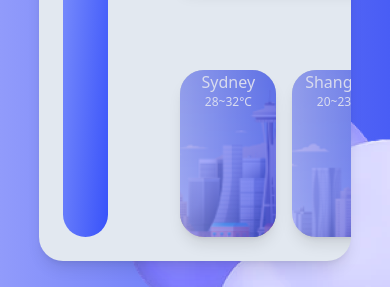
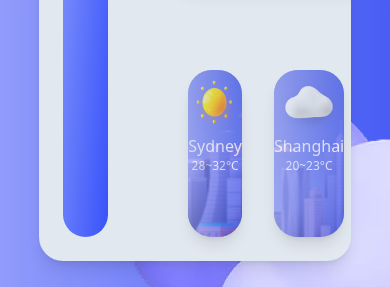
Before and after one commit to CamillaWan/weather-app, a React (Create React App) app: page / in a window 390 px wide. Shown: the part 499-786 px from the top of the page. Built offline with nearby package versions, Linux system fonts and the light colour scheme.

Commit message:
improve responsive performance for OtherCities components

```diff
--- a/src/components/WeatherCard/components/OtherCities/Components/City/City.js
+++ b/src/components/WeatherCard/components/OtherCities/Components/City/City.js
@@ -4,9 +4,9 @@ import WeatherIcon from "../../../../../WeatherIcon";
 
 const City = ({className, imageUrl, name, temperatureRange}) => {
     return (
-        <div className={`${className} h-full bg-cover bg-no-repeat bg-center mx-2 rounded-3xl flex flex-col justify-center items-center shadow-lg`}>
-            <div className='bg-gradient-to-l opacity-70 bg-cover h-full rounded-3xl'>
-                <WeatherIcon className='px-12' imageUrl={imageUrl}/>
+        <div className={`${className} h-full w-full bg-cover bg-no-repeat bg-center mx-4 rounded-3xl flex flex-col justify-center items-center shadow-lg`}>
+            <div className='flex flex-col items-center overflow-hidden bg-gradient-to-l opacity-70 bg-cover h-full w-full rounded-3xl'>
+                <WeatherIcon className='w-16 h-16' imageUrl={imageUrl}/>
                 <Name value={name} />
                 <TemperatureRange value={temperatureRange} className='text-xs'/>
             </div>
--- a/src/components/WeatherCard/components/OtherCities/OtherCities.js
+++ b/src/components/WeatherCard/components/OtherCities/OtherCities.js
@@ -5,7 +5,7 @@ import rain from '../../../../assets/weather_icon/Rain.png';
 import snow from '../../../../assets/weather_icon/Snow.png';
 
 const OtherCities = () => (
-    <div className='flex justify-between text-white h-full'>
+    <div className='flex justify-between text-white h-full w-full'>
         <City className='bg-Sydney' imageUrl={sunny} name='Sydney' temperatureRange='28~32'/>
         <City className='bg-Shanghai' imageUrl={cloudy} name='Shanghai' temperatureRange='20~23'/>
         <City className='bg-Newyork' imageUrl={rain} name='New York' temperatureRange='20~28'/>
```
